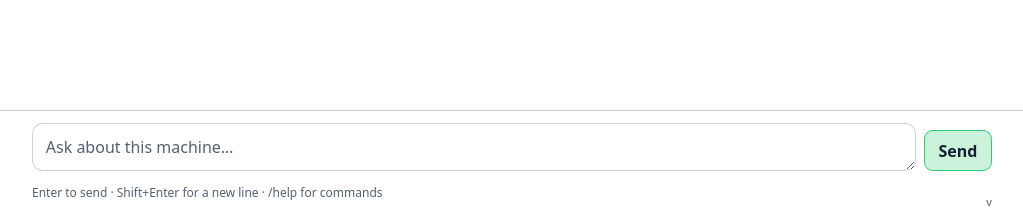
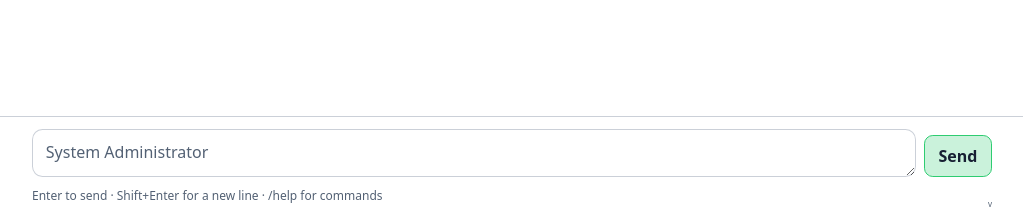
Before and after one commit to japer-technology/ubuntu-zombie, a Python web app: template payload/agent/templates/index.html in a window 1280 px wide. Shown: the part 580-800 px from the top of the page, without its empty margins (128-1151 px from the left). Run offline with Jinja, Linux system fonts and the light colour scheme; the template is opened without the code that fills it, so the values that code supplies are empty; some libraries are stand-ins or nearby versions.

Commit message:
Update index.html

```diff
--- a/payload/agent/templates/index.html
+++ b/payload/agent/templates/index.html
@@ -192,7 +192,7 @@
   .composer-feedback { display: flex; flex-direction: column; align-items: flex-end;
                       min-width: 0; }
   .prompt-help { color: var(--text-muted); font-size: .75rem; }
-  .app-version { color: var(--text-muted); font-size: .7rem; line-height: 1.2; }
+  .app-version { color: var(--text-muted); font-size: .5rem; line-height: 1; }
   .sr-only { position: absolute; width: 1px; height: 1px; padding: 0;
              margin: -1px; overflow: hidden; clip: rect(0, 0, 0, 0);
              white-space: nowrap; border: 0; }
@@ -242,7 +242,7 @@
   .result pre { background: #0003; padding: .4rem .6rem;
                 border-radius: .3rem; max-height: 16rem; overflow: auto;
                 font-size: .8rem; }
-  .turn-status { color: var(--text-muted); font-size: .8rem;
+  .turn-status { color: var(--text-muted); font-size: .5rem;
                  min-height: 1.1rem; text-align: right; }
   .thinking { display: flex; align-items: center; gap: .5rem; }
   .thinking .dots { display: inline-flex; gap: .25rem; }
@@ -280,7 +280,7 @@
 </head>
 <body>
 <header>
-  <h1 id="brand-heading" aria-label="Ubuntu Zombie on {{HOSTNAME}}, user {{USERNAME}}">
+  <h1 id="brand-heading" aria-label="Ubuntu Zombie on {{HOSTNAME}}">
     Ubuntu Zombie <span class="host">{{HOSTNAME}}</span>
   </h1>
   <div class="header-actions">
@@ -314,7 +314,7 @@
     <form id="form">
       <label for="prompt" class="sr-only">Message the systems administrator</label>
       <div class="prompt-wrap">
-        <textarea id="prompt" rows="1" placeholder="Ask about this machine…"
+        <textarea id="prompt" rows="1" placeholder="System Administrator"
                   aria-describedby="prompt-help" aria-autocomplete="list"
                   aria-controls="command-menu" aria-expanded="false"
                   role="combobox" required></textarea>
```
